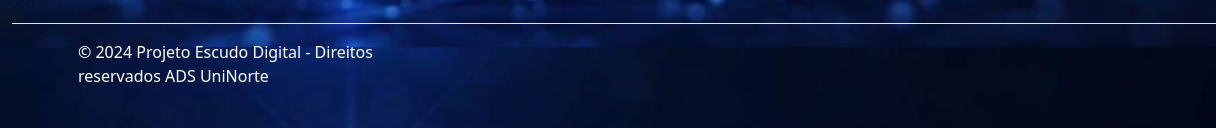
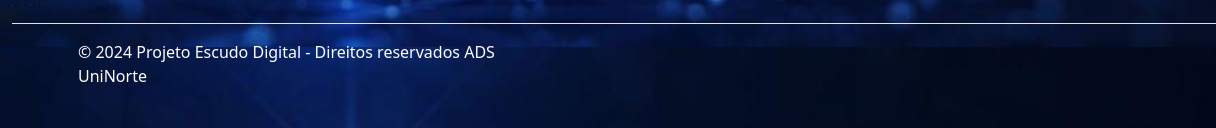
Before and after one commit to JaykeBentes/Escudo_digital.1, a website: page golpes.html in a window 1280 px wide. Shown: the part 1553-1681 px from the top of the page, 0-1216 px from the left. Drawn offline with nearby package versions, Linux system fonts and the light colour scheme.

Commit message:
config footer

```diff
--- a/golpes.html
+++ b/golpes.html
@@ -109,7 +109,7 @@
 
     <div class="container-fluid">
         <footer class="d-flex flex-wrap justify-content-between align-items-center py-3 my-4 border-top">
-            <div class="col-md-4 d-flex align-items-center">
+            <div class="col-md-5 d-flex align-items-center">
                 <a href="/" class="mb-3 me-3 mb-md-0 text-decoration-none lh-1">
                 <svg class="bi" width="50" height="24"><use xlink:href="#bootstrap"/></svg>
                 </a>
```
Also changed, not shown: denuncia.html (+1 -1 lines), seguranca.html (+1 -1 lines), style.css (line endings or trailing spaces).
